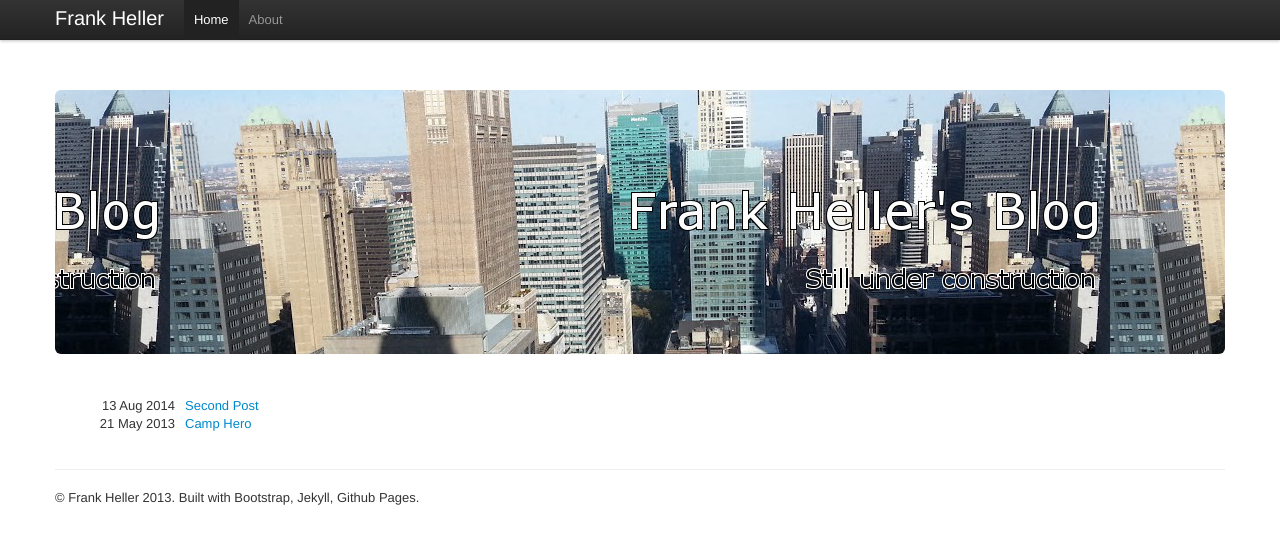
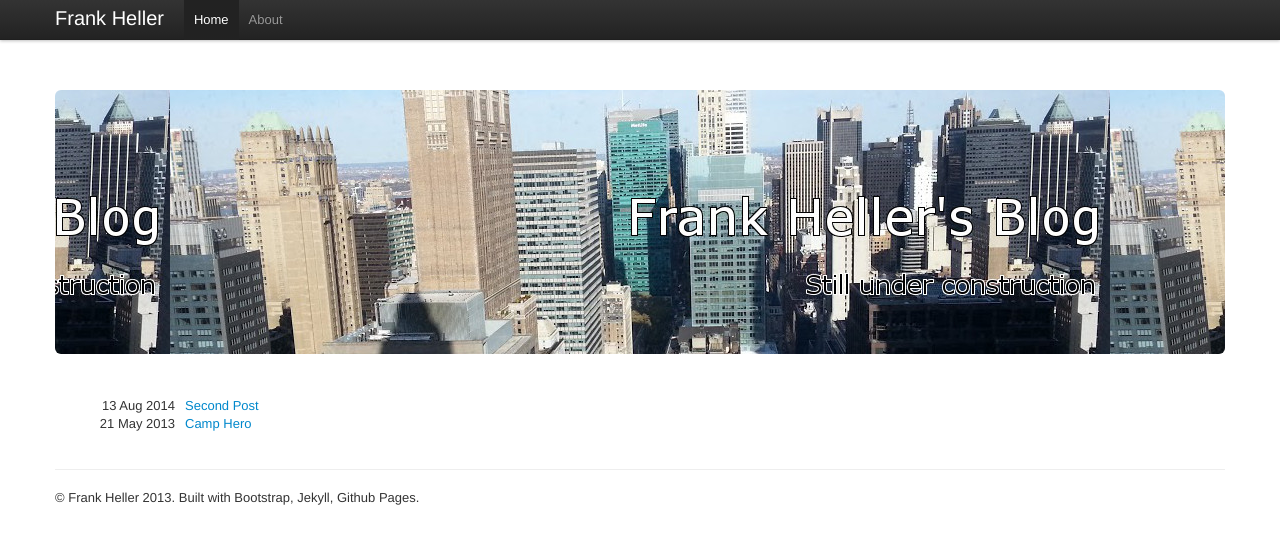
Before and after one commit to fheller/fheller.github.io, a Jekyll site: the page built from index.html, in a window 1280 px wide. Shown: the top 544 px of the page. Built offline with Jekyll 4.4.1, drawn with Linux system fonts in a browser that asks for light colours; nearby versions of some CDN libraries.

Commit message:
fix spacing?

```diff
--- a/index.html
+++ b/index.html
@@ -6,7 +6,7 @@
       <div class="row">
         <div class="span12">
 
-          <div class="hero-unit" style="background-image: url(/images/skyline-hero.jpg);background-position:bottom;">
+          <div class="hero-unit" style="background-image: url(/images/skyline-hero.jpg);background-position:top;">
 
             <!-- <h1 style="color:#fff; float:right;"><br>Frank Heller's blog</h1>
             <p style="color:#fff;float:right;">blogs from my path to becoming a better software engineer</p> -->
```
